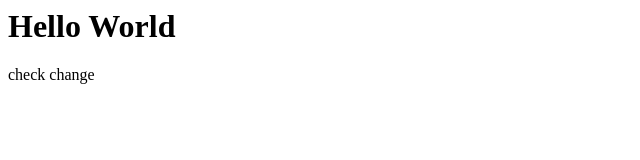
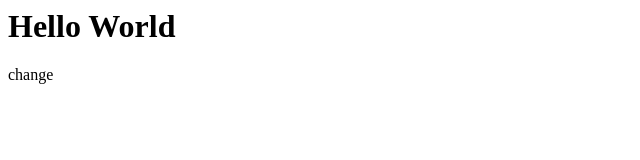
Before and after one commit to JonasVanHoof/DevOpsLab1, a plain HTML site: page index.html in a window 1280 px wide. Shown: the full height of the page, 0-640 px from the left. Drawn offline with Linux system fonts and the light colour scheme.

Commit message:
Update index.html

```diff
--- a/index.html
+++ b/index.html
@@ -1,2 +1,2 @@
 <h1>Hello World</h1>
-<p>check change</p>
+<p>change</p>
```
